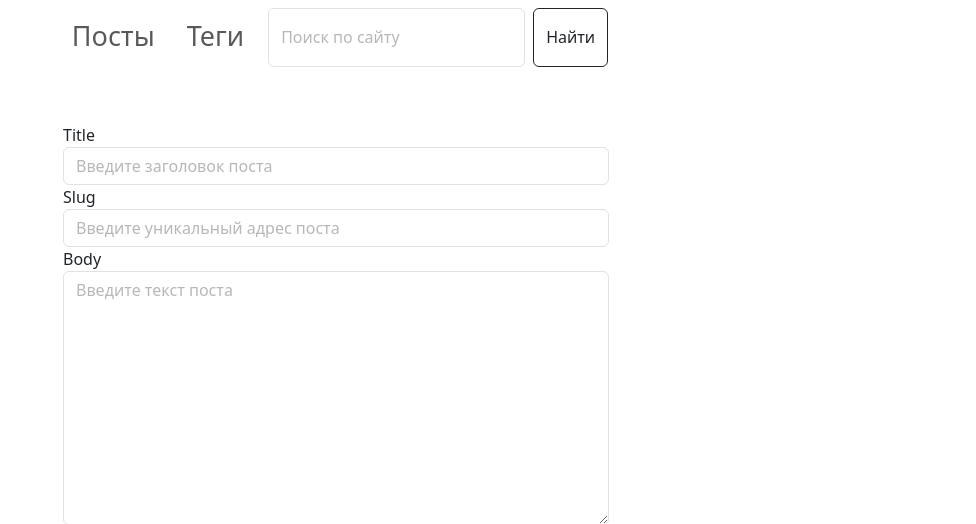
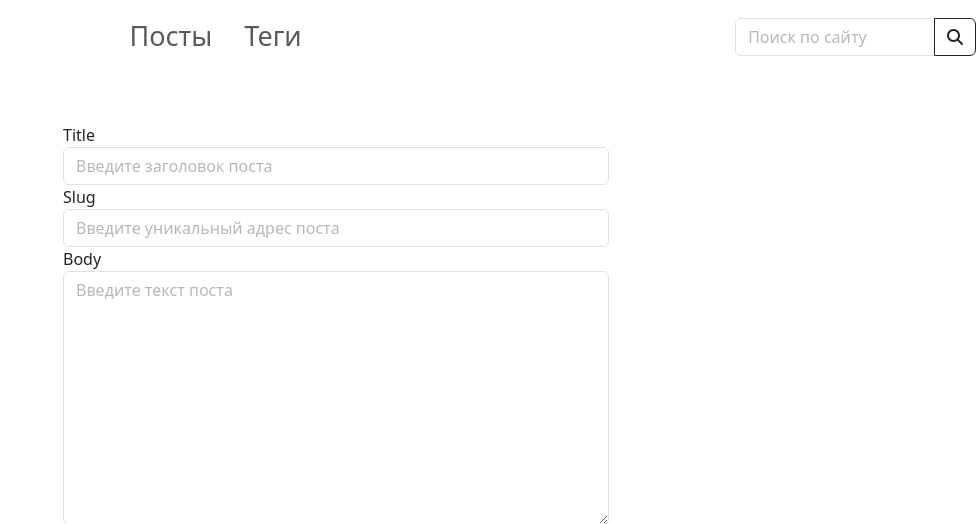
Before and after one commit to ainurkamal/blog_django, a Django app: page /blog/post/create in a window 1280 px wide. Shown: the top 524 px of the page, without its empty margins (304-1280 px from the left). Run offline with Django 4.2, Linux system fonts and the light colour scheme; the visitor is signed in with stand-in values (Sample User, id 1); data that the repository does not hold is empty; some libraries are stand-ins or nearby versions.

Commit message:
Add search icon

```diff
--- a/templates/base.html
+++ b/templates/base.html
@@ -15,10 +15,10 @@
     <link href="https://cdn.jsdelivr.net/npm/bootstrap@5.3.0-alpha2/dist/css/bootstrap.min.css" rel="stylesheet"
         integrity="sha384-aFq/bzH65dt+w6FI2ooMVUpc+21e0SRygnTpmBvdBgSdnuTN7QbdgL+OapgHtvPp" crossorigin="anonymous">
     <link rel="stylesheet" type="text/css" href="{% static 'css/styles.css' %}">
+    <script src="https://kit.fontawesome.com/29d55fefba.js" crossorigin="anonymous"></script>
 </head>
 
 <body>
-
     <nav class="navbar navbar-expand-lg">
         <div class="container-fluid">
             <ul class="navbar-nav mx-auto nav-underline">
@@ -32,14 +32,16 @@
                         Теги
                     </a>
                 </li>
-                <form class="d-flex justify-content-lg-end" role="search" action="{% url 'posts_list_url' %}">
-                    <input class="form-control me-2" type="search" placeholder="Поиск по сайту" aria-label="Search" name="search">
-                    <button class="btn btn-outline-dark" type="submit">
-                        Найти
-                    </button>
-                </form>
             </ul>
         </div>
+        <form class="d-flex justify-content-lg-end" role="search" action="{% url 'posts_list_url' %}">
+            <div class="input-group">
+                <input class="form-control" type="search" placeholder="Поиск по сайту" aria-label="Search" name="search">
+                <button class="btn btn-outline-dark" type="submit">
+                    <i class="fas fa-search" aria-hidden="true"></i>
+                </button>
+            </div>
+        </form>
     </nav>
 
     <div class="container mt-5">
```
